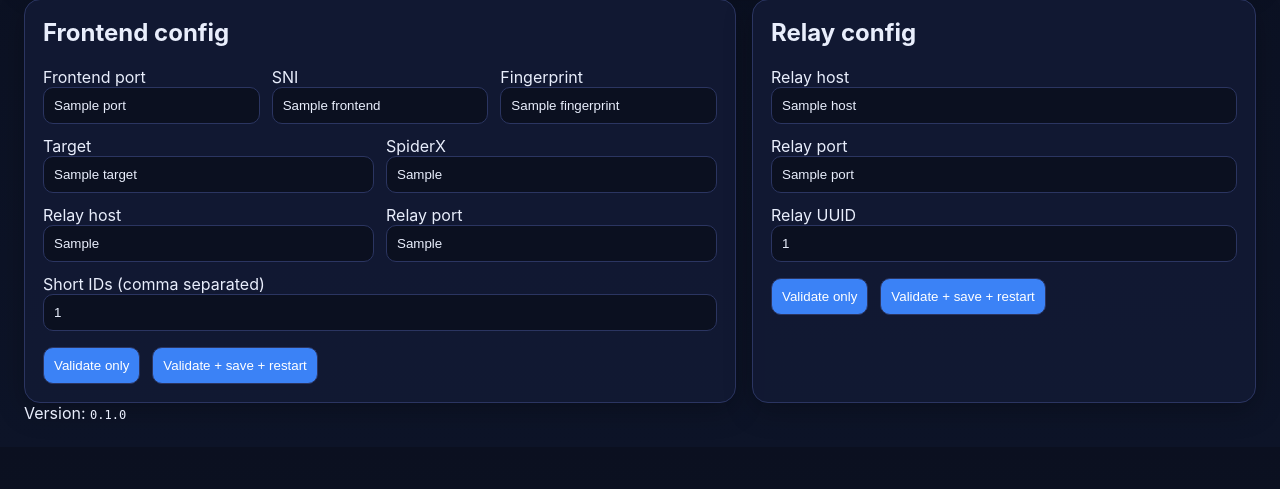
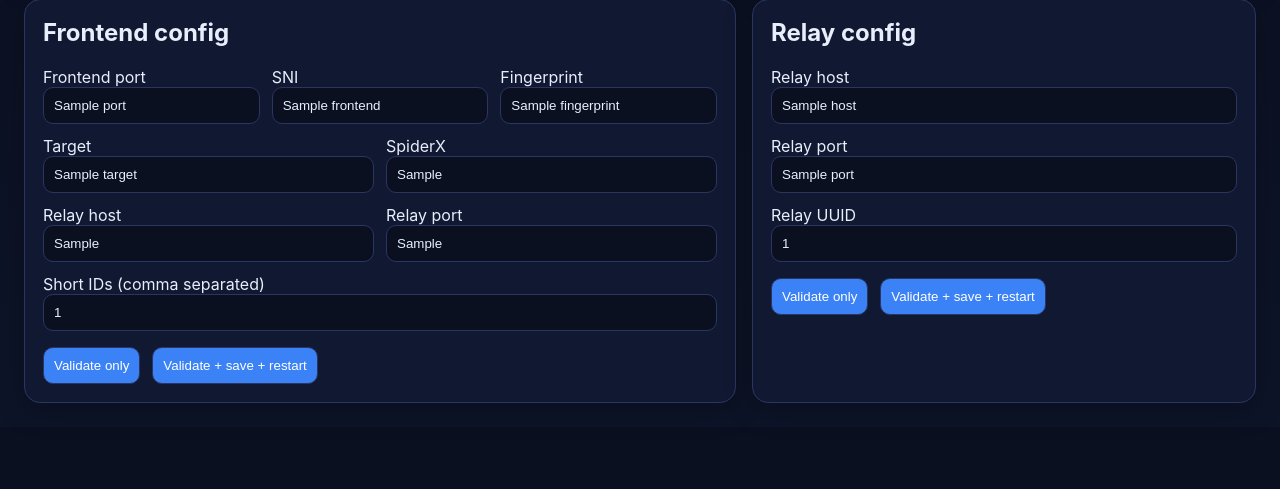
Before and after one commit to whowho-agent/control-panel, a FastAPI app: template app/templates/config.html in a window 1280 px wide. Shown: the part 311-800 px from the top of the page. Run offline with FastAPI, Linux system fonts and the light colour scheme; the template is opened without the code that fills it: most values are stand-ins (such as "Sample title", 1, 10 or a date in 2020).

```diff
--- a/app/templates/base.html
+++ b/app/templates/base.html
@@ -49,7 +49,6 @@
     <div class="flash bad">{{ error_message }}</div>
     {% endif %}
     {% block content %}{% endblock %}
-    <div class="footer">Version: <code>{{ request.app.version }}</code></div>
   </div>
 </body>
 </html>
```
